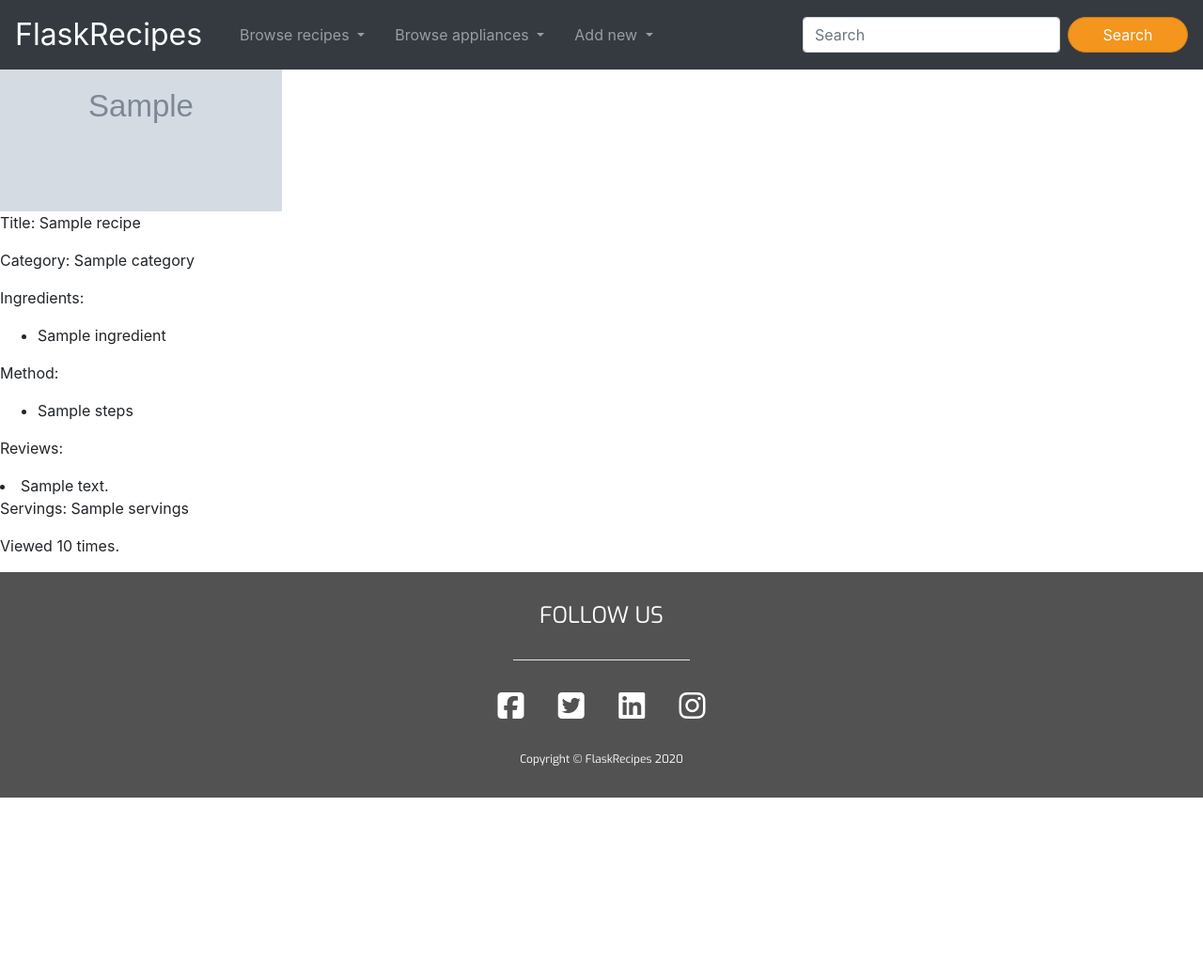
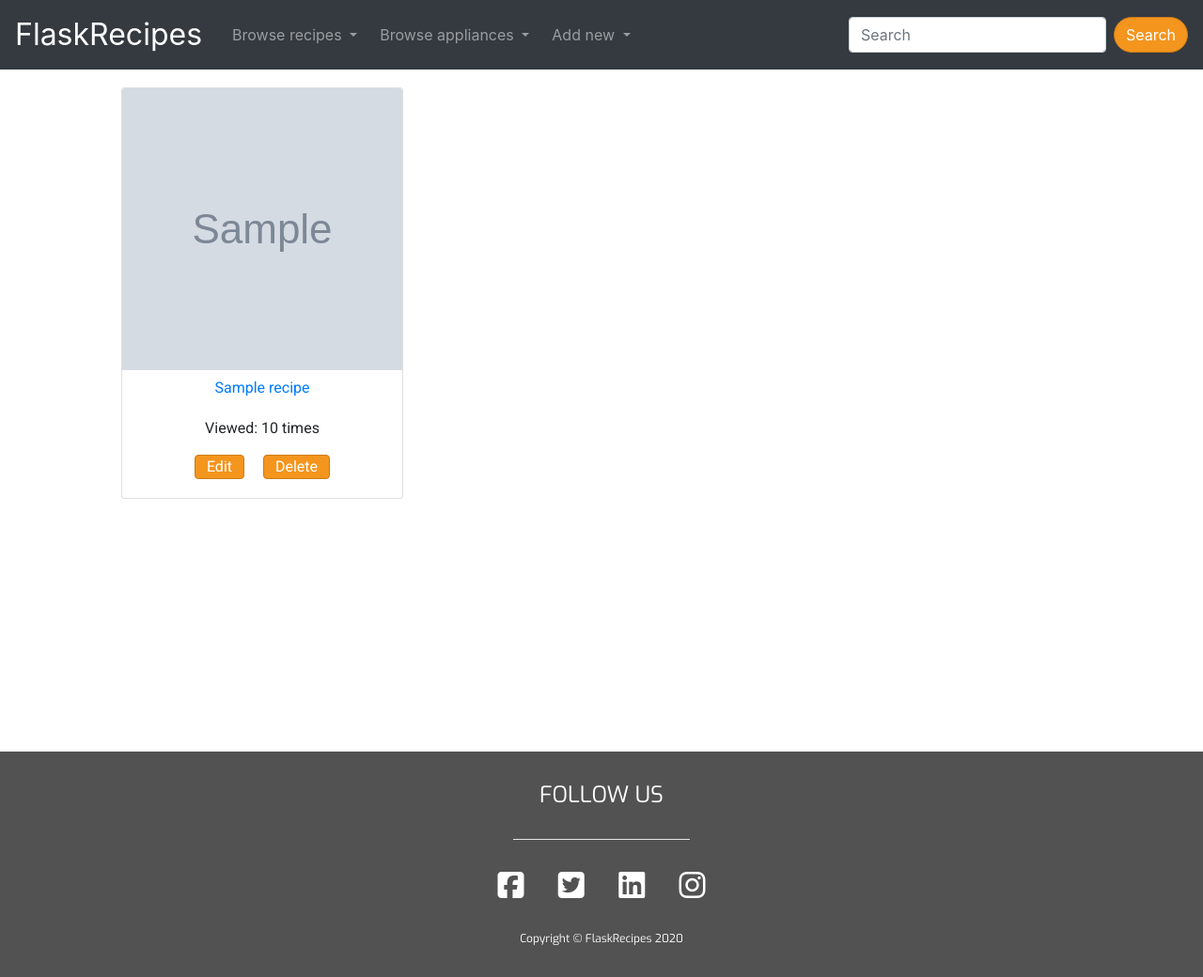
Before and after one commit to faithy80/dcd-project, a Flask app: page /search in a window 1280 px wide. Shown: the whole page at 94% size. Before the commit the page ends 849 px from the top, so only its background shows below. Run offline with Flask 2, Linux system fonts and the light colour scheme; grey boxes marked "Sample" are stand-in pictures; a database or web service that is not in the repository returns one stand-in record (values such as "Sample title"); some libraries are stand-ins or nearby versions.

Commit message:
Bootstrap card added  to search.html, resposiveness updated in base.html and style.css updated.

```diff
--- a/static/css/style.css
+++ b/static/css/style.css
@@ -39,6 +39,44 @@
     padding-bottom: 3rem;
 }
 
+/* ---------------------------- search section */
+
+.search-container {
+    padding: 6% 10% 3% 10%;
+    font-family: 'Roboto', sans-serif;
+    min-height: 100vh;
+}
+
+.card{
+    width: 300px;
+    margin: 0 auto;
+}
+
+.card-img-top {
+    height: 300px;
+}
+
+.card-body {
+    padding-top: 0;
+}
+
+.card-pos {
+    padding: 1rem;
+}
+
+.card-button {
+    display: inline;
+}
+
+.card-button .btn {
+    margin-top: 0;
+    margin-bottom: 0;
+    margin-left: 0.5rem;
+    margin-right: 0.5rem;
+    padding-top: 0;
+    padding-bottom: 0;
+}
+
 /* ---------------------------- footer section */
 
 .footer-container {
@@ -76,7 +114,11 @@
 /* ---------------------------- other */
 
 .btn-custom {
-    min-width: 8rem;
+    min-width: 12rem;
+    border-radius: 25px;
+}
+
+.btn-search {
     border-radius: 25px;
 }
 
--- a/templates/base.html
+++ b/templates/base.html
@@ -25,7 +25,7 @@
 
 <body>
     <!-- Navbar -->
-    <nav class="navbar navbar-expand-md navbar-dark bg-dark fixed-top">
+    <nav class="navbar navbar-expand-lg navbar-dark bg-dark fixed-top">
         <a class="navbar-brand" href="#">FlaskRecipes</a>
 
         <button class="navbar-toggler" type="button" data-toggle="collapse" data-target="#navbarSupportedContent"
@@ -34,8 +34,8 @@
         </button>
 
         <div class="collapse navbar-collapse" id="navbarSupportedContent">
-            <ul class="navbar-nav ml-0 ml-md-3 mr-auto">
-                <li class="nav-item dropdown mr-3">
+            <ul class="navbar-nav ml-0 ml-lg-2 mr-auto">
+                <li class="nav-item dropdown mr-2">
                     <a class="nav-link dropdown-toggle" id="navbarDropdown" role="button" data-toggle="dropdown"
                         aria-haspopup="true" aria-expanded="false">
                         Browse recipes
@@ -47,7 +47,7 @@
                     </div>
                 </li>
 
-                <li class="nav-item dropdown mr-3">
+                <li class="nav-item dropdown mr-2">
                     <a class="nav-link dropdown-toggle" id="navbarDropdown" role="button" data-toggle="dropdown"
                         aria-haspopup="true" aria-expanded="false">
                         Browse appliances
@@ -74,7 +74,7 @@
 
             <form class="form-inline my-2 my-md-0">
                 <input class="form-control mr-sm-2" type="search" placeholder="Search" aria-label="Search">
-                <button class="btn btn-primary btn-custom btn--orange my-2 my-sm-0" type="submit">Search</button>
+                <button class="btn btn-primary btn-search btn--orange my-2 my-sm-0" type="submit">Search</button>
             </form>
         </div>
     </nav>
--- a/templates/search.html
+++ b/templates/search.html
@@ -2,28 +2,30 @@
 
 {% block content %}
 
-{% for recipe in recipes %}
-    <img style="width: 300px;" src = "{{recipe.img_link}}" alt = "sample picture" />
-    <p> Title: {{recipe.title}} </p>
-    <p> Category: {{recipe.category}} </p>
-    <p> Ingredients: </p>
-    <ul>
-    {% for ingredient in recipe.ingredients %}
-        <li> {{ingredient}} </li>
-    {% endfor %}
-    </ul>
-    <p> Method:</p>
-    <ul>
-    {% for steps in recipe.method %}
-        <li> {{steps}} </li>
-    {% endfor %}
-    </ul>
-    <p>Reviews:</p>
-    {% for review in recipe.reviews %}
-        <li>{{review}}</li>
-    {% endfor %}
-    <p>Servings: {{recipe.servings}}</p>
-    <p>Viewed {{recipe.view_stat}} times.</p>
-{% endfor %}
+<!-- Search section -->
+<section class="container-fluid search-container">
+    <div class="row">
+        {% for recipe in recipes %}
+        <div class="col-sm-6 col-lg-4 col-xl-3 card-pos">
+            <div class="card">
+                <img class="card-img-top" src="{{recipe.img_link}}" alt="Recipe image">
+
+                <div class="card-body text-center">
+                    <h5 class="card-title">
+                        <a href="#" class="btn btn-link">{{recipe.title}}</a>
+                    </h5>
+
+                    <p>Viewed: {{recipe.view_stat}} times</p>
+
+                    <div class="card-button">
+                        <a href="#" class="btn btn-primary btn--orange">Edit</a>
+                        <a href="#" class="btn btn-primary btn--orange">Delete</a>
+                    </div>
+                </div>
+            </div>
+        </div>
+        {% endfor %}
+    </div>
+</section>
 
 {% endblock %}
```
